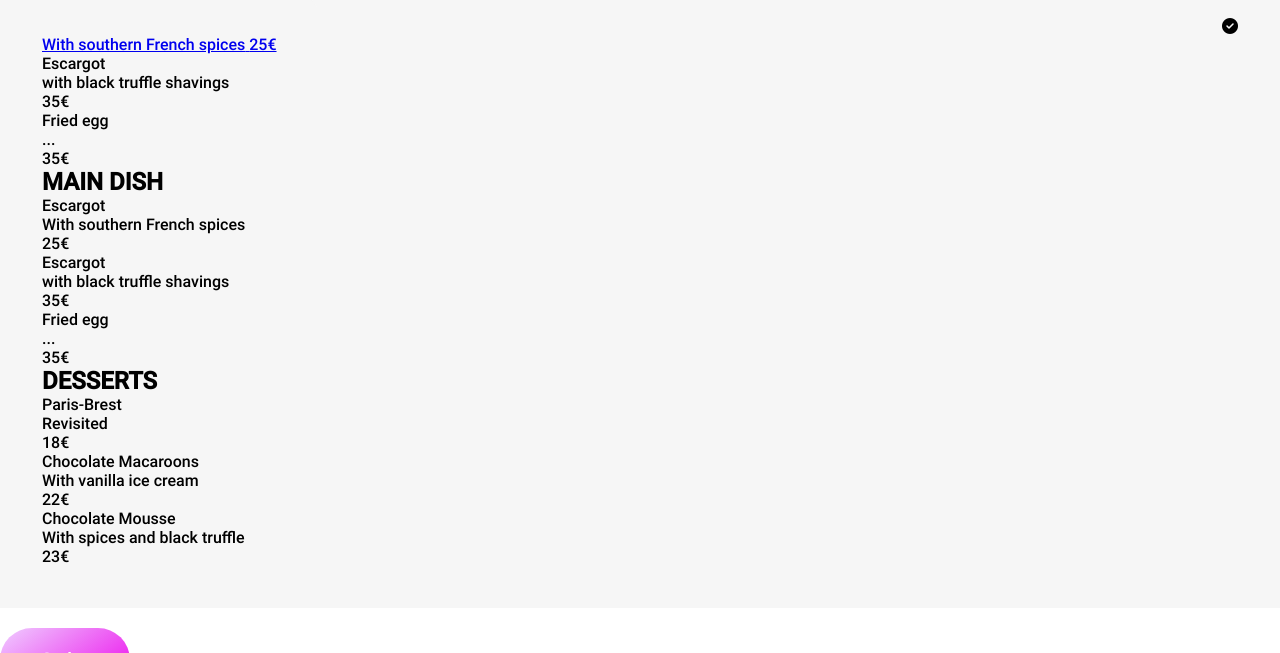
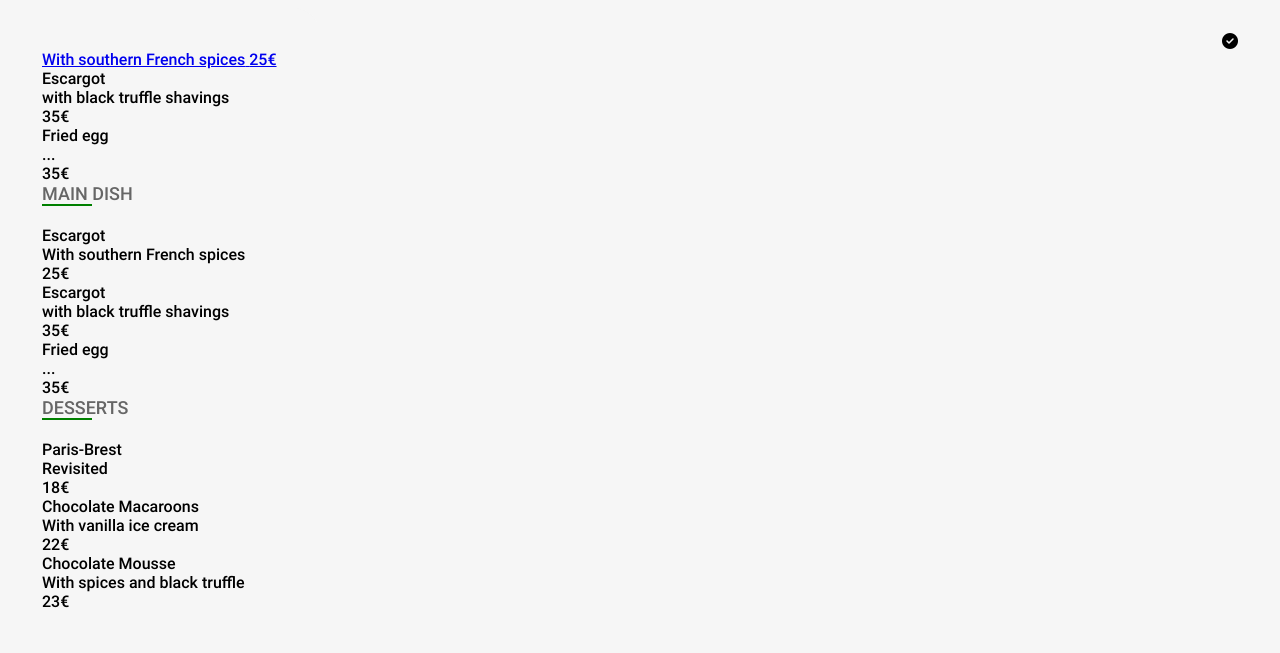
Before and after one commit to skippynea/P3, a website: page restaurants/the_full_palette.html in a window 1280 px wide. Shown: the part 447-1100 px from the top of the page. Drawn offline with Linux system fonts and the light colour scheme; a web font is replaced by a local one.

Commit message:
added line under menu's tittle

```diff
--- a/restaurants/the_full_palette.html
+++ b/restaurants/the_full_palette.html
@@ -34,11 +34,10 @@
                     <h1>The Full Palette</h1>
                     <span class="far fa-heart icon "></span>
                 </div>
-
-
                 <!--Menus choice-->
                 <div class="menus-part">
                     <h2>ENTREES</h2>
+                    <div class="line "></div>
                     <!--Starts choice-->
                     <div class="card-details-wrapper ">
                         <div class="card-details ">
@@ -61,8 +60,9 @@
                         <div class="start_price_03 ">35&euro;</div>
                     </div>
                 </div>
-                <div class="menus-part">
+                <div class="menus-part ">
                     <h2>MAIN DISH</h2>
+                    <div class="line "></div>
                     <!--Main choice-->
                     <div class="main01 ">
                         <div class="main_title_01 ">Escargot</div>
@@ -80,8 +80,9 @@
                         <div class="main_price_03 ">35&euro;</div>
                     </div>
                 </div>
-                <div class="menus-part">
+                <div class="menus-part ">
                     <h2>DESSERTS</h2>
+                    <div class="line "></div>
                     <!--Desserts choice-->
                     <div class="dessert_01 ">
                         <div class="dessert_title_01 ">Paris-Brest</div>
--- a/sass/main.scss
+++ b/sass/main.scss
@@ -222,7 +222,21 @@ h1 {
             h1 {
                 font-size: 35px;
             }
-            h2 {}
+        }
+        .menus-part {
+            h2 {
+                font-size: 18px;
+                text-transform: uppercase;
+                color: #666666;
+                font-weight: 300;
+            }
+            .line {
+                display: block;
+                width: 50px;
+                background-color: green;
+                height: 2px;
+                margin-bottom: 20px;
+            }
         }
     }
 }
```
Also changed, not shown: css/styles.css, 1 other file.
